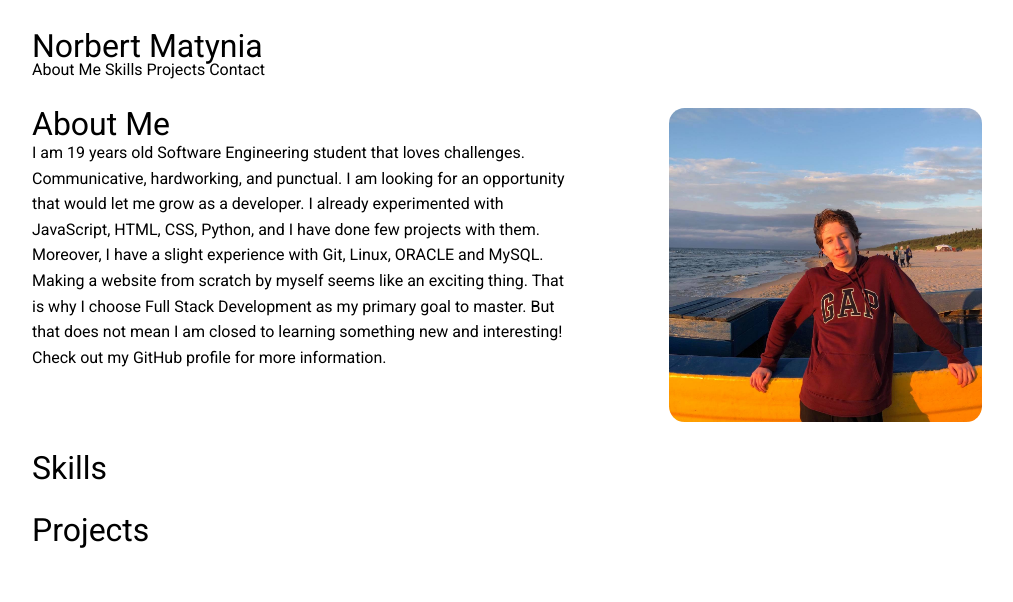
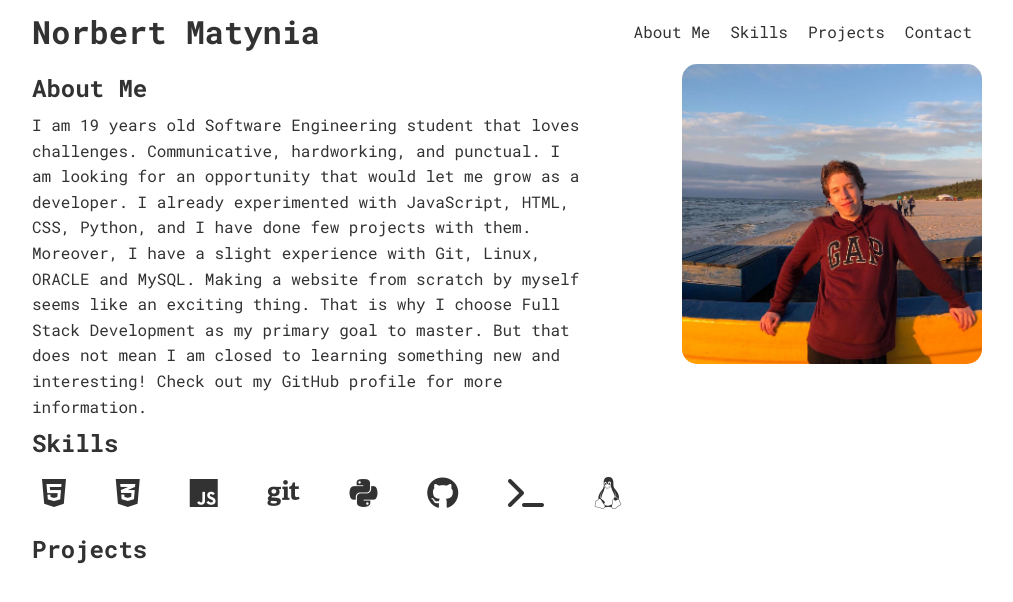
Before and after one commit to nmatynia/resume-site, a plain HTML site: page index.html in a window 1280 px wide. Shown: the whole page, without its empty margins (133-1146 px from the left). Drawn offline with Linux system fonts and the light colour scheme.

Commit message:
adds skills section

```diff
--- a/index.html
+++ b/index.html
@@ -4,20 +4,16 @@
     <meta charset="UTF-8">
     <meta http-equiv="X-UA-Compatible" content="IE=edge">
     <meta name="viewport" content="width=device-width, initial-scale=1.0">
-    <link rel="preconnect" href="https://fonts.googleapis.com">
-    <link rel="preconnect" href="https://fonts.gstatic.com" crossorigin>
-    <link href="https://fonts.googleapis.com/css2?family=Roboto&display=swap" rel="stylesheet">
-
     <link rel="stylesheet" href="./styles/reset.css">
     <link rel="stylesheet" href="./styles/style.css">
-
+    <script src="https://kit.fontawesome.com/bdd7906bc2.js" crossorigin="anonymous"></script>
     <title>Norbert Matynia</title>
 </head>
 <body>
 
     <!--Navigation-->
     <nav>
-        <h2>Norbert Matynia</h2>
+        <h1>Norbert Matynia</h1>
         <ul>
             <li><a href="#about-me">About Me</a></li>
             <li><a href="#skills">Skills</a></li>
@@ -46,6 +42,16 @@
     <!--Skills-->
     <div class="skills">
         <h2>Skills</h2>
+        <ul>
+            <li><i class="fab fa-html5 fa-2x"></i></li>
+            <li><i class="fab fa-css3-alt fa-2x"></i></li>
+            <li><i class="fab fa-js fa-2x"></i></li>
+            <li><i class="fab fa-git fa-2x"></i></li>
+            <li><i class="fab fa-python fa-2x"></i></li>
+            <li><i class="fab fa-github fa-2x"></i></li>
+            <li><i class="fas fa-terminal fa-2x"></i></li>
+            <li><i class="fab fa-linux fa-2x"></i></li>
+        </ul>
     </div>
 
     <!--Projects-->
--- a/styles/style.css
+++ b/styles/style.css
@@ -1,22 +1,47 @@
+@import url('https://fonts.googleapis.com/css2?family=Roboto+Mono:wght@400;700&display=swap');
+
 html{
+    scroll-behavior: smooth;
+}
+
+body{
     font-size: 16px;
-    font-family: 'Roboto', sans-serif;
+    font-family: 'Roboto Mono', monospace;
+    color:#323232;
+    max-width: 950px;
+    margin: 0 auto;
+    padding: 0 20px;
+    line-height: 2;
+}
+
+h1{
+    font-size: 2rem;
+    font-weight: 700;
 }
 
 h2{
-    font-size: 2rem;
-}
-/* Navigation */
-nav{
-    max-width: 950px;
-    margin: 30px auto;
-    padding: 0 20px;
+    font-size: 1.5rem;
+    font-weight: 700;
 }
 
+
+
+/* Navigation */
+
+nav{
+    display: flex;
+    justify-content: space-between;
+    align-items: center;
+
+}
+
+nav ul{
+    display: flex;
+}
 nav li{
+    padding: 10px;
     display: inline;
 }
-
 nav a{
     color:inherit;
     text-decoration: none;
@@ -25,37 +50,75 @@ nav a:hover{
     color:gray;
 }
 
+
+@media screen and (max-width:686px){
+    nav{
+       flex-direction: column;
+    }
+    nav h1{
+        font-size: 5vh;
+    }
+    nav li{
+        font-size: 1.9vh;
+        flex-shrink: 0;
+    }
+}
+
 /* About Me */
 
 .about-me{
-    margin: 0 auto;
-    padding: 0 20px;
-    max-width: 950px;
     display: flex;
 }
 .about-me h2{
-    margin-bottom: 1.6;
+
 }
 .about-me p{
     margin-right: 100px;
     line-height: 1.6;
+
 }
 
 .about-me img{
-    width: 33%;
+    max-width: 300px;
+    max-height: 300px;
+    height: auto;
     border-radius: 5%;
+}
+
+@media screen and (max-width:686px){
+    .about-me{
+        flex-direction: column;
+    }
+    .about-me p{
+        margin-right: 0px;
+    }
+    .about-me img{
+        max-width: 95%;
+        max-height: none;
+        margin: 30px auto;
+    }
 }
 
 /* Skills */
 
-.skills{
-    max-width: 950px;
-    margin: 30px auto;
-    padding: 0 20px;
+.skills ul{
+    max-width: 600px;
+    display: flex;
+    justify-content: space-between;
 }
+.skills li{
+    padding: 10px;
+}
+@media screen and (max-width:686px){
+    .skills {
+        font-size: 2rem;
+    }
+    .skills ul{
 
+        max-width: 90%;
+        flex-wrap: wrap;
+    }
+}
+/* Projects  */
 .projects{
-    max-width: 950px;
-    margin: 30px auto;
-    padding: 0 20px;
 }
```
